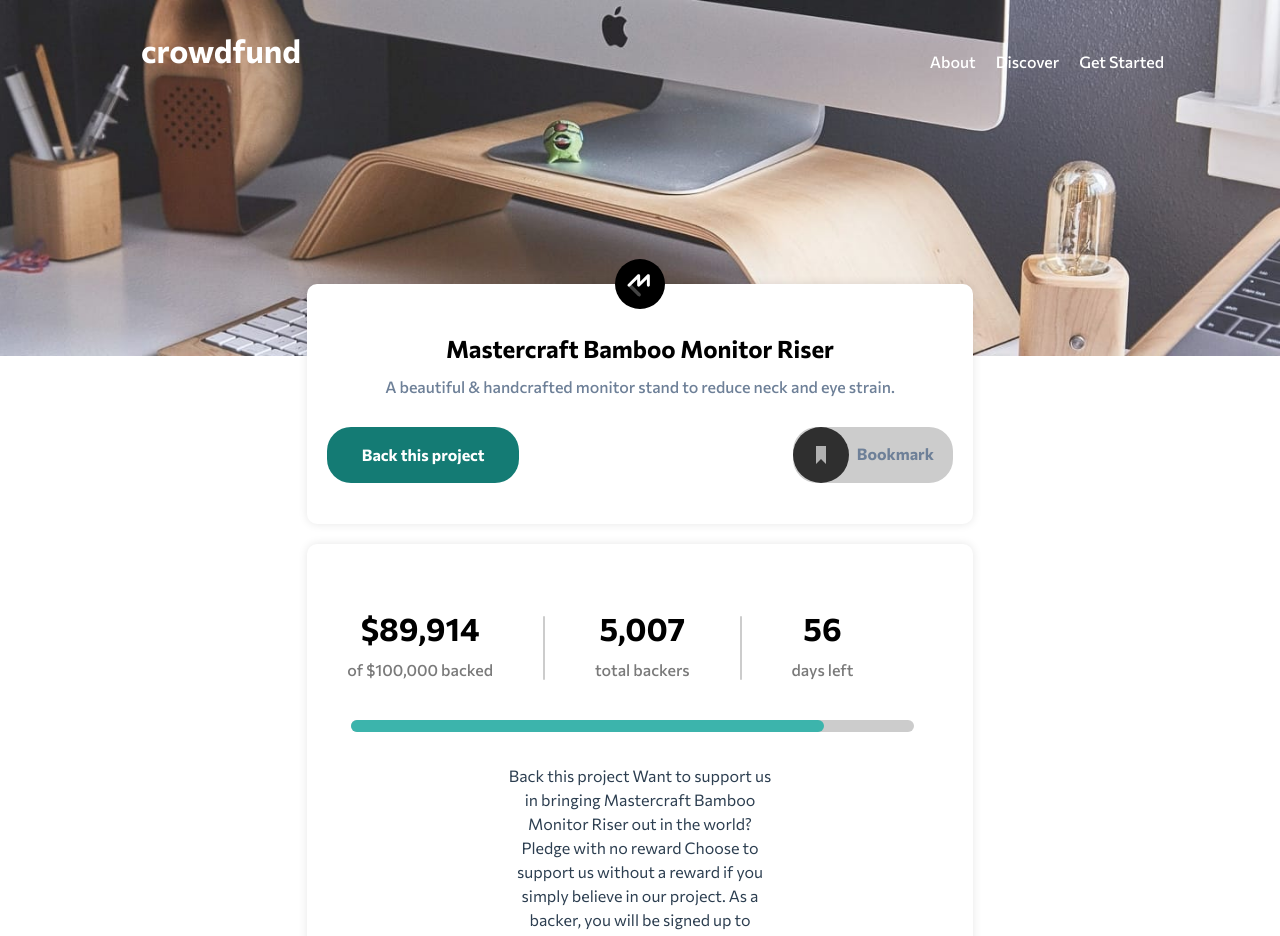
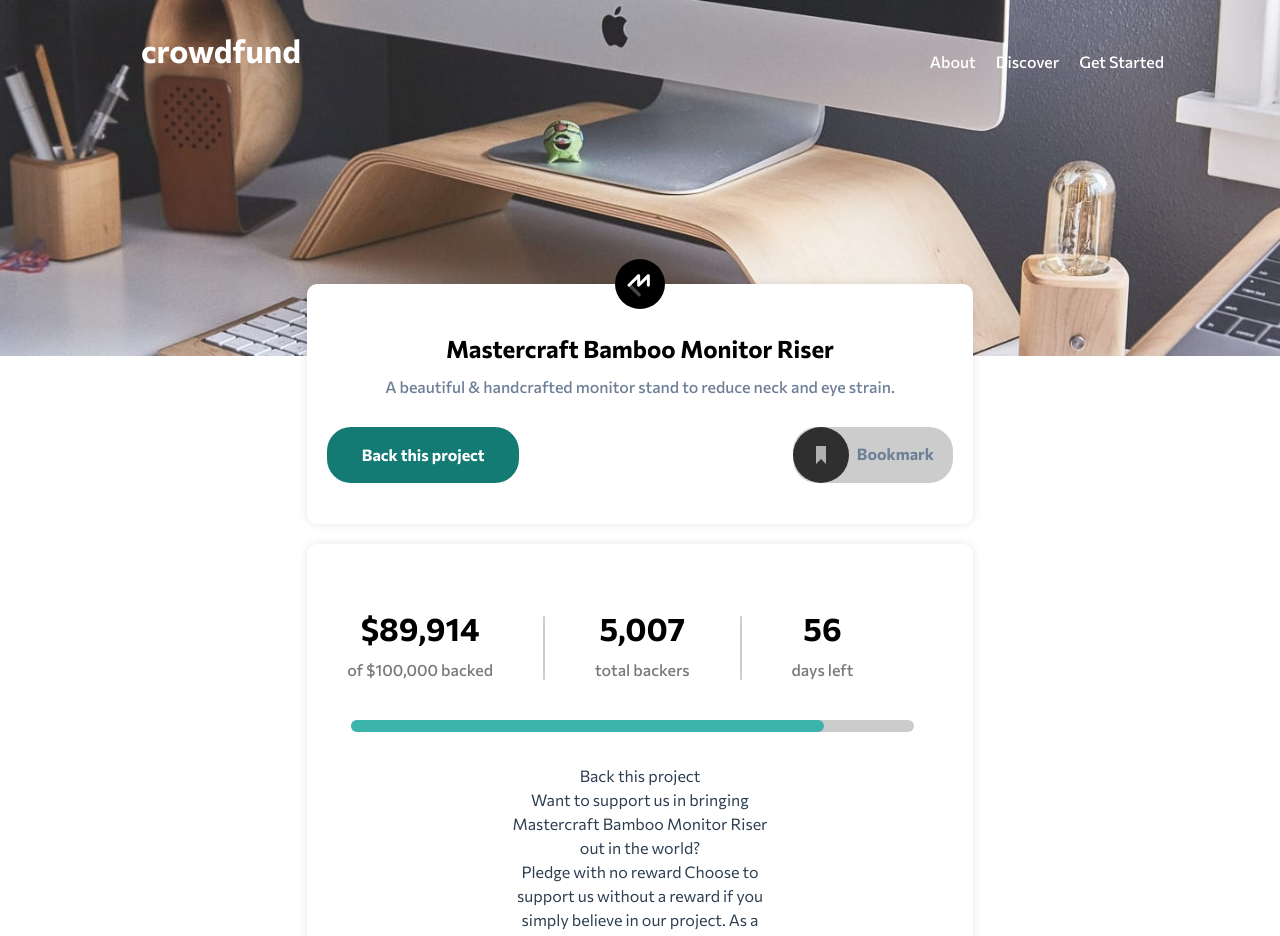
Before and after one commit to CHEGEBB/Mastering-Vue-Journey, a Vue app in the folder crowdfunding-product-page-main/: page / in a window 1280 px wide. Shown: the top 936 px of the page. Built offline with nearby package versions, Linux system fonts and the light colour scheme.

Commit message:
Refactor Selection.vue: Update content and formatting

```diff
--- a/crowdfunding-product-page-main/src/components/Selection.vue
+++ b/crowdfunding-product-page-main/src/components/Selection.vue
@@ -2,8 +2,12 @@
 
           <!-- Selection modal start -->
           <div class="selection">
-            Back this project Want to support us in bringing Mastercraft Bamboo Monitor
-            Riser out in the world? Pledge with no reward Choose to support us without a
+            <h1>Back this project </h1>
+            <p>Want to support us in bringing Mastercraft Bamboo Monitor Riser out in the world?</p>
+
+
+
+             Pledge with no reward Choose to support us without a
             reward if you simply believe in our project. As a backer, you will be signed
             up to receive product updates via email. Bamboo Stand Pledge $25 or more You
             get an ergonomic stand made of natural bamboo. You've helped us launch our
```
